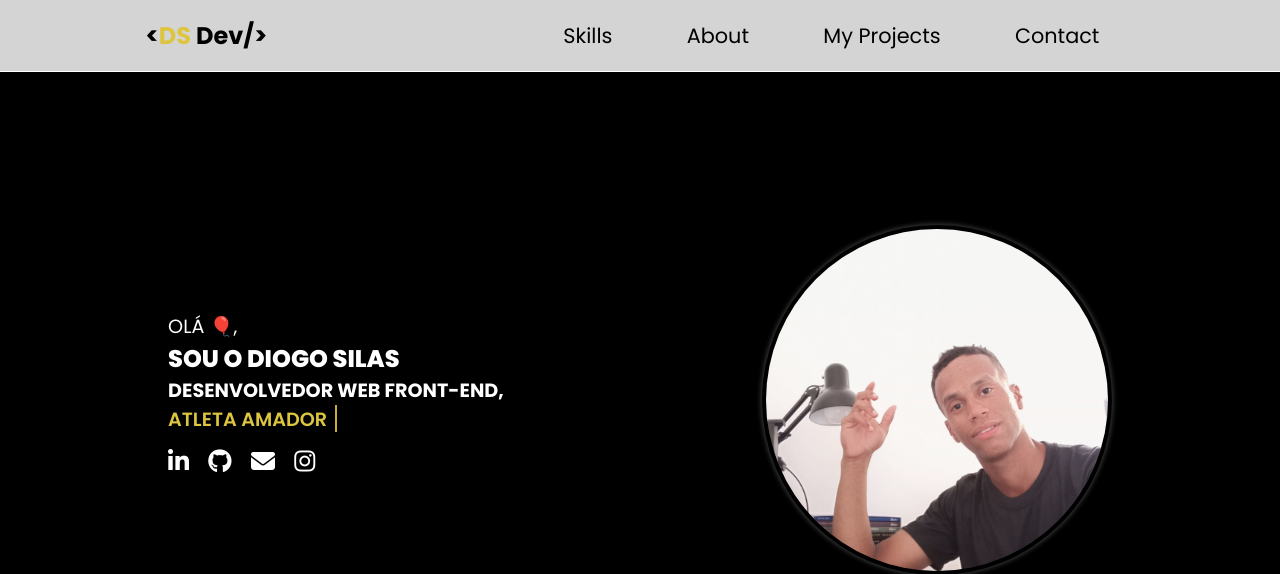
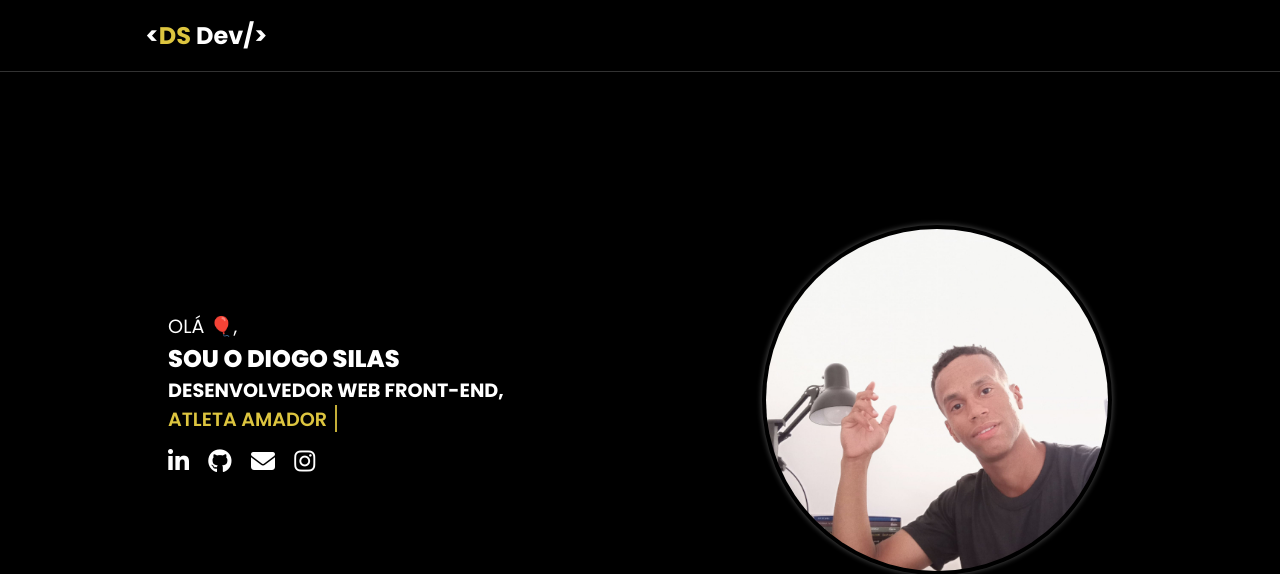
Before and after one commit to DiogoSilas/diogo-silas-portfolio, a PHP site: page / in a window 1280 px wide. Shown: the top 574 px of the page. Run offline with PHP 8.4, Linux system fonts and the light colour scheme.

Commit message:
Cores modificadas.

```diff
--- a/assets/css/sections/header.css
+++ b/assets/css/sections/header.css
@@ -10,12 +10,13 @@
     position: fixed;
     top: 0;
     z-index: 999;
-    background-color: #ffffffd4;
-    border-bottom: 1px solid #fff;
-    backdrop-filter: blur(15px);
+    background-color: #000000d4;
+    border-bottom: 0.5px solid #323232;
+    backdrop-filter: blur(10px);
 }
 
 .header .logo {
+    color: #fff;
     font-size: 1.5rem;
 }
 
@@ -61,7 +62,7 @@
     width: 100%;
     height: 100vh;
     z-index: 6666; /*Valor menor que o do menu mobile*/
-    background-color: #ffffffc6;
+    background-color: #929292bb;
 }
 
 .header .menu-mobile.open-menu ~ .overlay-menu-mobile {
@@ -70,7 +71,7 @@
 
 .header .btn-open-menu {
     display: none;
-    color: #000;
+    color: #fff;
     font-size: 30px;
     cursor: pointer;
 }
```
